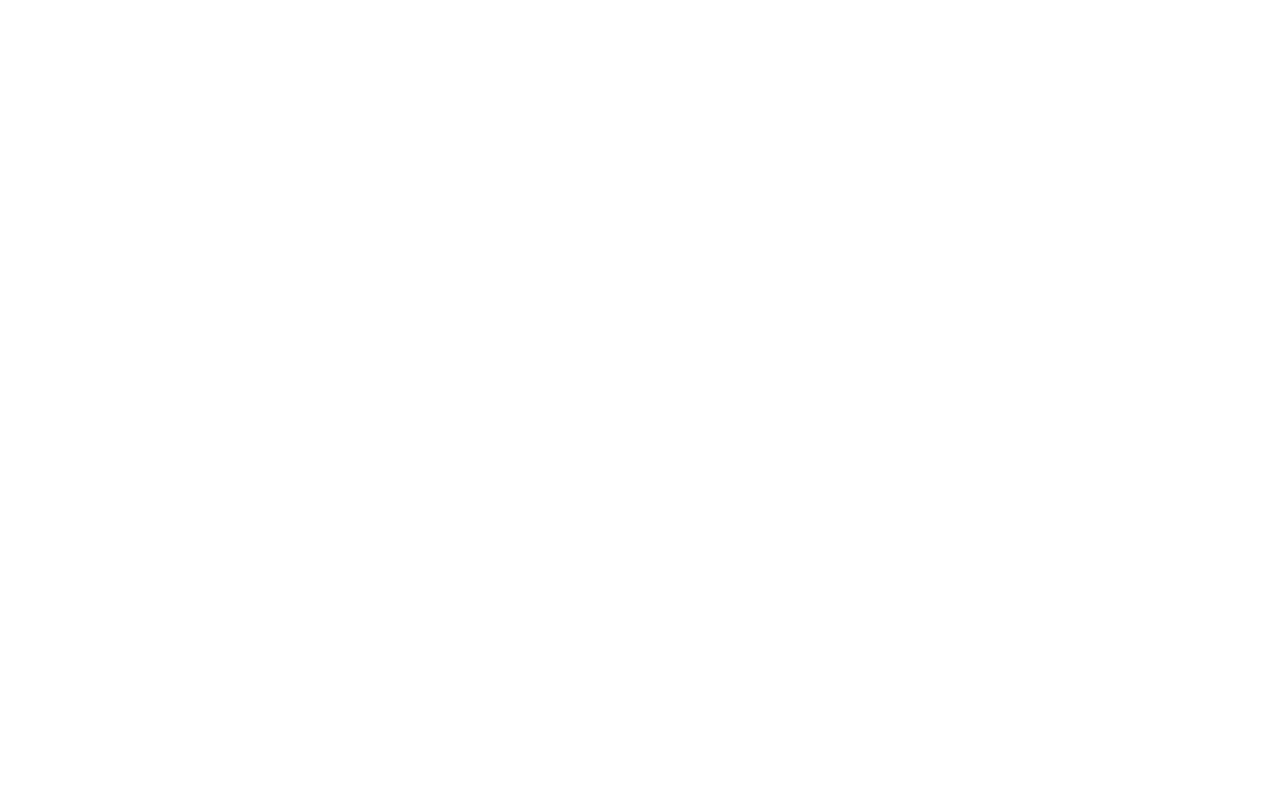
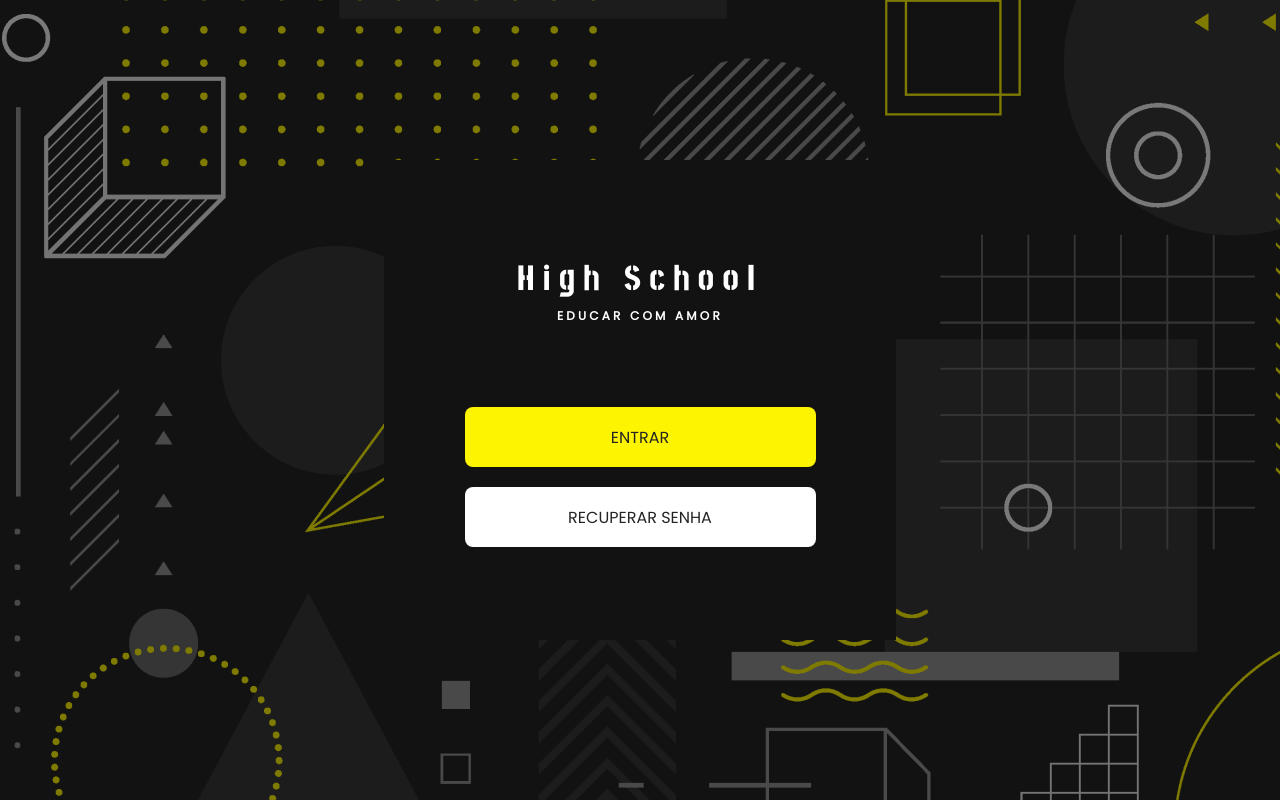
Before and after one commit to davicruzof/High-School, a PHP site: page / in a window 1280 px wide. Before the commit the page is empty. Run offline with PHP 8.4, Linux system fonts and the light colour scheme.

Commit message:
index
pagina inicial

```diff
--- a/css/style.css
+++ b/css/style.css
@@ -0,0 +1,102 @@
+@font-face {
+  font-family: "Poppins";
+  src: url("../assets/fonts/Poppins-Regular.ttf")
+}
+
+@font-face {
+  font-family: Post;
+  src: url("../assets/fonts/PostNoBillsJaffna-ExtraBold.ttf")
+}
+
+*,
+*::after,
+*::before {
+  box-sizing: border-box;
+  margin: 0;
+  padding: 0;
+}
+
+html {
+  --font: Poppins;
+  --font-title: Post;
+  --color: #242424;
+  --color-green: #FDF401;
+  --color-cinza: #E5E5E5;
+  --color-dark: #121212;
+  --radius-maior: 20px;
+}
+
+body {
+  font-family: var(--font);
+}
+
+h1 {
+  font-family: var(--font-title);
+  color: #fff;
+  font-size: 36px;
+  letter-spacing: 0.5rem;
+}
+
+h3 {
+  color: #fff;
+  font-size:  12px;
+  letter-spacing: 0.2rem;
+}
+
+#bg,
+.container,
+.buttons,
+.title,
+#btn-login,
+#btn-recovery {
+  display:flex;
+  flex-direction: column;
+  justify-content: center;
+  align-items: center;
+}
+
+
+#bg {
+  background-image: url(../images/bg.png);
+  height: 100vh;
+}
+
+.container {
+  width: 40%;
+  height: 60%;
+  background: var(--color-dark);
+}
+
+.title {
+  margin-bottom: 82px;
+}
+
+#btn-login,
+#btn-recovery {
+  width: 351px;
+  height: 60px;
+  border-radius: 8px;
+  color: var(--color);
+}
+
+#btn-login {
+  background-color: var(--color-green);
+  margin-bottom: 20px;
+}
+
+a {
+  text-decoration: none;
+  background-color: #fff;
+}
+
+@media only screen and (max-width: 600px) {
+  .container {
+    width: 90%;
+    height: 70%;
+  }
+
+  #btn-login,
+  #btn-recovery {
+    width: 270px;
+  }
+}
--- a/index.php
+++ b/index.php
@@ -4,11 +4,24 @@
 <head>
   <meta charset="UTF-8">
   <meta name="viewport" content="width=device-width, initial-scale=1.0">
-  <title>Document</title>
+  <title>High School</title>
+  <link rel="stylesheet" href="css/style.css">
 </head>
 
 <body>
 
 </body>
+<section id="bg">
+  <div class="container">
+    <div class="title">
+      <h1>High School</h1>
+      <h3>EDUCAR COM AMOR</h3>
+    </div>
+    <div class="buttons">
+      <a href="" id="btn-login">ENTRAR</a>
+      <a href="" id="btn-recovery">RECUPERAR SENHA</a>
+    </div>
+  </div>
+</section>
 
 </html>
```
Also changed, not shown: assets/fonts/Poppins-Regular.ttf (added), assets/fonts/PostNoBillsJaffna-ExtraBold.ttf (added).
